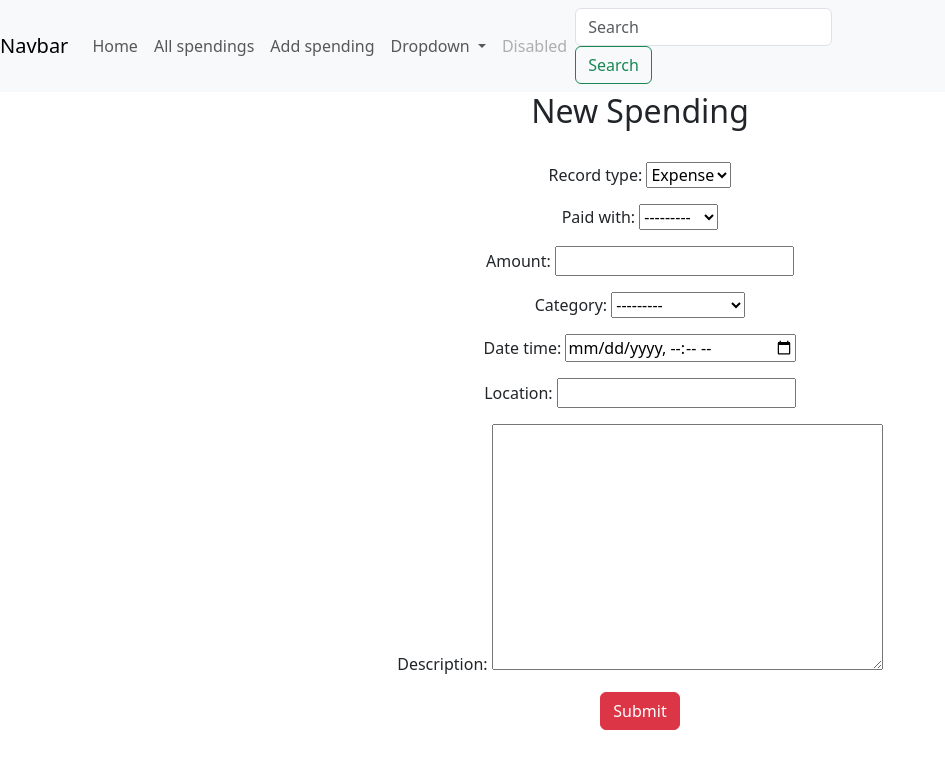
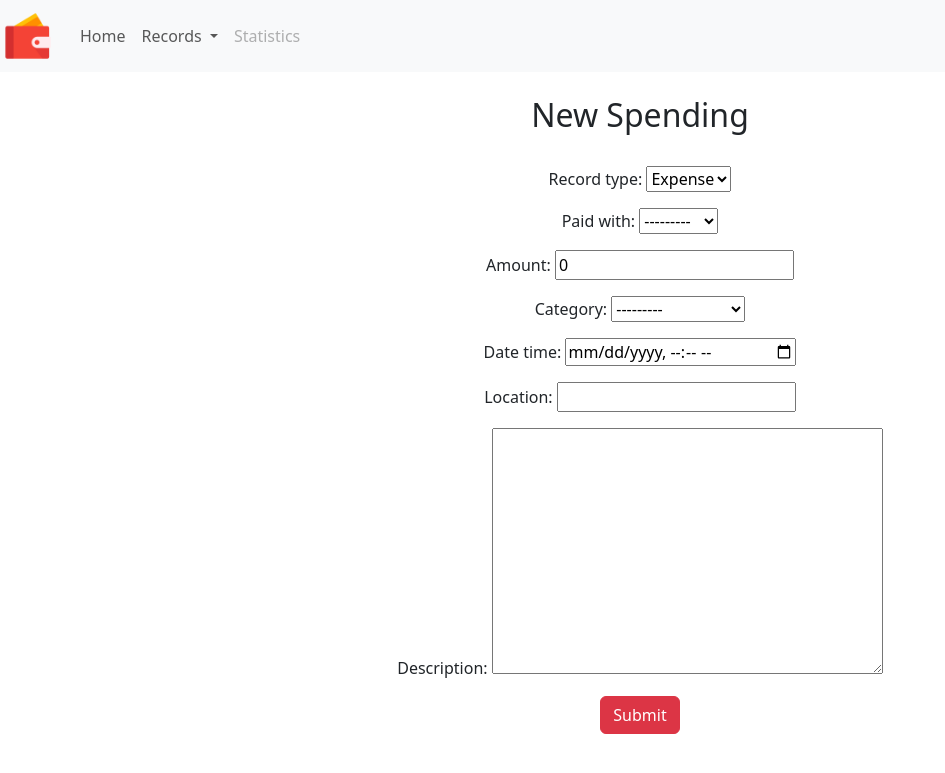
Before and after one commit to daniel-arsenie/Finance-Manager, a Django app: page /add_spending/ in a window 1280 px wide. Shown: the top 773 px of the page, without its empty margins (0-945 px from the left). Run offline with Django 4.2, Linux system fonts and the light colour scheme; data comes from the database, SQL or seed files in the repository; both versions use the stored data as it was after the commit.

Commit message:
added some styling and grids

```diff
--- a/budget_app/budget_app/settings.py
+++ b/budget_app/budget_app/settings.py
@@ -38,6 +38,7 @@ INSTALLED_APPS = [
     'django.contrib.sessions',
     'django.contrib.messages',
     'django.contrib.staticfiles',
+    'django_filters',
 ]
 
 MIDDLEWARE = [
--- a/budget_app/finances/forms.py
+++ b/budget_app/finances/forms.py
@@ -11,3 +11,7 @@ class SpendingForm(ModelForm):
         widgets = {
             'date_time': forms.DateTimeInput(attrs={'type': 'datetime-local'})
         }
+
+
+class SpendingFilterForm(forms.Form):
+    location = forms.CharField()
--- a/budget_app/finances/models.py
+++ b/budget_app/finances/models.py
@@ -25,7 +25,7 @@ class BankAccount(models.Model):
 class Spending(models.Model):
     record_type = models.CharField(max_length=7, choices=RECORD_TYPE, default='other')
     paid_with = models.ForeignKey(BankAccount, blank=True, null=True, on_delete=models.CASCADE)
-    amount = models.CharField(max_length=6)
+    amount = models.FloatField(default=0)
     category = models.ForeignKey(Category, blank=True, null=True, on_delete=models.CASCADE)
     date_time = models.DateTimeField()
     location = models.CharField(max_length=18)
--- a/budget_app/finances/templates/finances/add_spending.html
+++ b/budget_app/finances/templates/finances/add_spending.html
@@ -9,6 +9,7 @@ Add spending
 
 
 <center>
+    <br>
     <h2>{% if id %} Edit {% else %} New {% endif %} Spending</h2>
     <br>
     {% if submitted %}
@@ -22,10 +23,9 @@ Add spending
         {{ form.as_p}}
 
         <input type="submit" value="Submit" class="btn btn-danger">
+    </form>
+    {% endif %}
 
-    </form>
-
-    {% endif %}
 </center>
 
 
--- a/budget_app/finances/templates/includes/header.html
+++ b/budget_app/finances/templates/includes/header.html
@@ -1,43 +1,32 @@
+{% load static %}
+
 <nav class="navbar navbar-expand-lg navbar-light bg-light">
-    <a class="navbar-brand">Navbar</a>
-    <button class="navbar-toggler" type="button" data-toggle="collapse" data-target="#navbarSupportedContent" aria-controls="navbarSupportedContent" aria-expanded="false" aria-label="Toggle navigation">
-        <span class="navbar-toggler-icon"></span>
-    </button>
+    <div>
+    <a class="navbar-brand" >
+         <img src="{% static 'finances/images/wallet.png'%}" style="width:3.5rem;height:auto;">
+    </a>
+    </div>
 
     <div class="collapse navbar-collapse" id="navbarSupportedContent">
         <ul class="navbar-nav mr-auto">
             <li class="nav-item active">
             <a class="nav-link" href="{% url 'finances:index' %}">Home <span class="sr-only"></span></a>
             </li>
+            <li class="nav-item dropdown">
+          <a class="nav-link dropdown-toggle" href="#" role="button" data-bs-toggle="dropdown" aria-expanded="false">
+            Records
+          </a>
+          <ul class="dropdown-menu">
+            <li><a class="dropdown-item" href="{% url 'finances:all-spendings' %}">All records</a></li>
+            <li><hr class="dropdown-divider"></li>
+            <li><a class="dropdown-item" href="{% url 'finances:add-spending' %}">Add record</a></li>
+          </ul>
+        </li>
 
             <li class="nav-item">
-            <a class="nav-link" href="{% url 'finances:all-spendings' %}">All spendings</a>
-            </li>
-
-            <li class="nav-item">
-            <a class="nav-link" href="{% url 'finances:add-spending' %}">Add spending</a>
-            </li>
-
-            <li class="nav-item dropdown">
-            <a class="nav-link dropdown-toggle" href="#" id="navbarDropdown" role="button" data-toggle="dropdown" aria-haspopup="true" aria-expanded="false">
-            Dropdown
-            </a>
-            <div class="dropdown-menu" aria-labelledby="navbarDropdown">
-            <a class="dropdown-item" href="#">Action</a>
-            <a class="dropdown-item" href="#">Another action</a>
-            <div class="dropdown-divider"></div>
-            <a class="dropdown-item" href="#">Something else here</a>
-            </div>
-            </li>
-
-            <li class="nav-item">
-            <a class="nav-link disabled" href="#">Disabled</a>
+            <a class="nav-link disabled" href="#">Statistics</a>
             </li>
         </ul>
 
-        <form class="form-inline my-2 my-lg-0">
-            <input class="form-control mr-sm-2" type="search" placeholder="Search" aria-label="Search">
-            <button class="btn btn-outline-success my-2 my-sm-0" type="submit">Search</button>
-        </form>
     </div>
 </nav>
--- a/budget_app/finances/views.py
+++ b/budget_app/finances/views.py
@@ -3,7 +3,9 @@ from django.db.models import Sum
 from django.http import HttpResponseRedirect
 from django.shortcuts import render, get_object_or_404, redirect
 from .models import Spending
-from .forms import SpendingForm
+from .forms import SpendingForm, SpendingFilterForm
+from .filters import SpendingFilter
+
 
 def delete_spending(request, id):
     post = get_object_or_404(Spending, id=id)
@@ -14,6 +16,7 @@ def delete_spending(request, id):
     elif request.method == 'POST':
         post.delete()
         return redirect('finances:all-spendings')
+
 
 def edit_spending(request, id):
     post = get_object_or_404(Spending, id=id)
@@ -49,16 +52,27 @@ def add_spending(request):
 
 # Create your views here.
 def all_spendings(request):
-    spendings_list = Spending.objects.all().order_by('-date_time')
-    return render(request, 'finances/spending_list.html', {'spendings_list': spendings_list})
+    spending_filter = SpendingFilter(request.GET, queryset=Spending.objects.all())
+    context = {
+        'form': spending_filter.form,
+        'spendings_list': spending_filter.qs
+    }
+
+    return render(request, 'finances/spending_list.html', context)
 
 
 def index(request):
+    total_income = Spending.objects.filter(record_type='income').aggregate(Sum('amount'))
     total_expenses = Spending.objects.filter(record_type='expense').aggregate(Sum('amount'))
-    total_income = Spending.objects.filter(record_type='income').aggregate(Sum('amount'))
+    budget_left = total_income['amount__sum'] - total_expenses['amount__sum']
+    budget_total = Spending.objects.all().aggregate(Sum('amount'))
 
-    budget_left = total_income['amount__sum'] - total_expenses['amount__sum']
+    food_total = Spending.objects.filter(category='1').aggregate(Sum('amount'))
+
+    # total_food = Spending.objects.filter(category='shopping').aggregate(Sum('amount'))
     return render(request, 'finances/homepage.html', {'budget_left': budget_left,
                                                       'total_expenses': total_expenses,
                                                       'total_income': total_income,
+                                                      "budget_total": budget_total,
+                                                      'food_total': food_total,
                                                       })
```
Also changed, not shown: budget_app/finances/filters.py (added, +22 -0 lines), budget_app/finances/templates/finances/homepage.html (+52 -8 lines), budget_app/finances/templates/finances/spending_list.html (+34 -9 lines), budget_app/db.sqlite3, budget_app/finances/migrations/0003_alter_spending_amount.py (added), budget_app/finances/static/finances/images/delete.png (added), budget_app/finances/static/finances/images/homepage.png (added), budget_app/finances/static/finances/images/wallet.png (added), budget_app/finances/templates/finances/images/picture.jpg (added).
